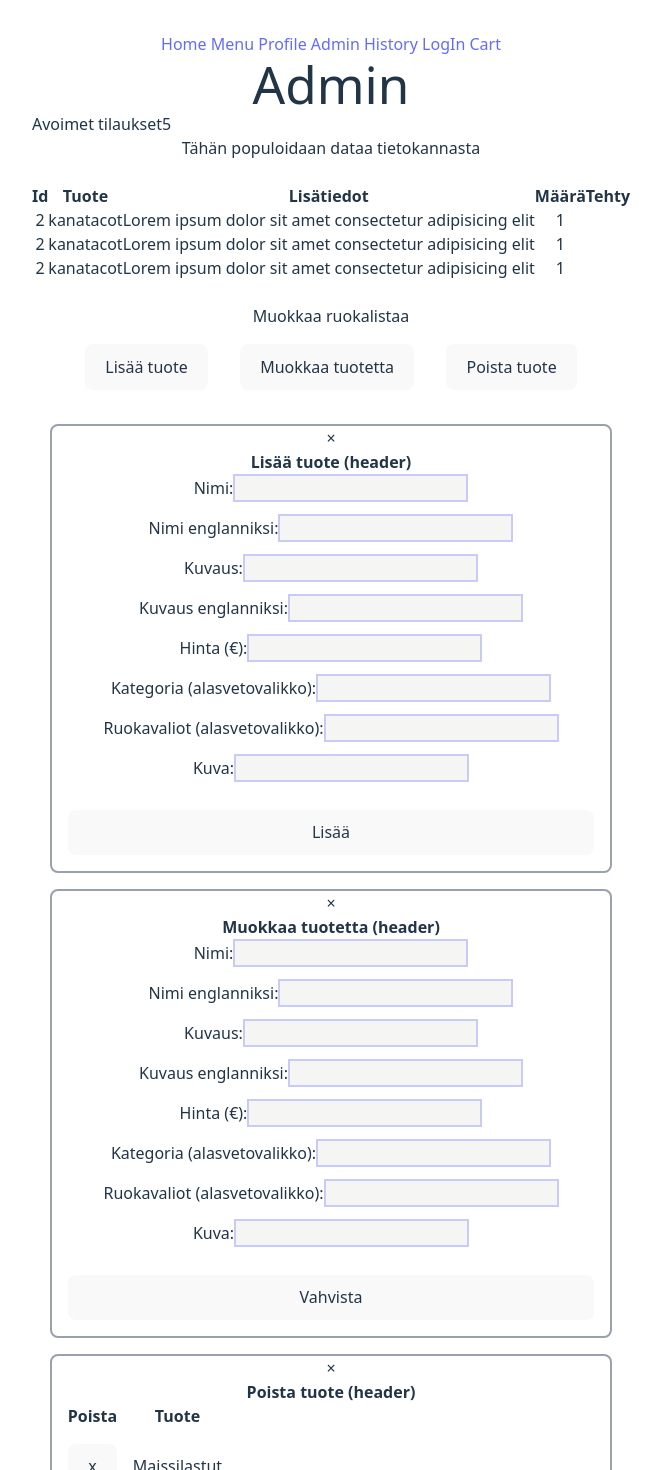
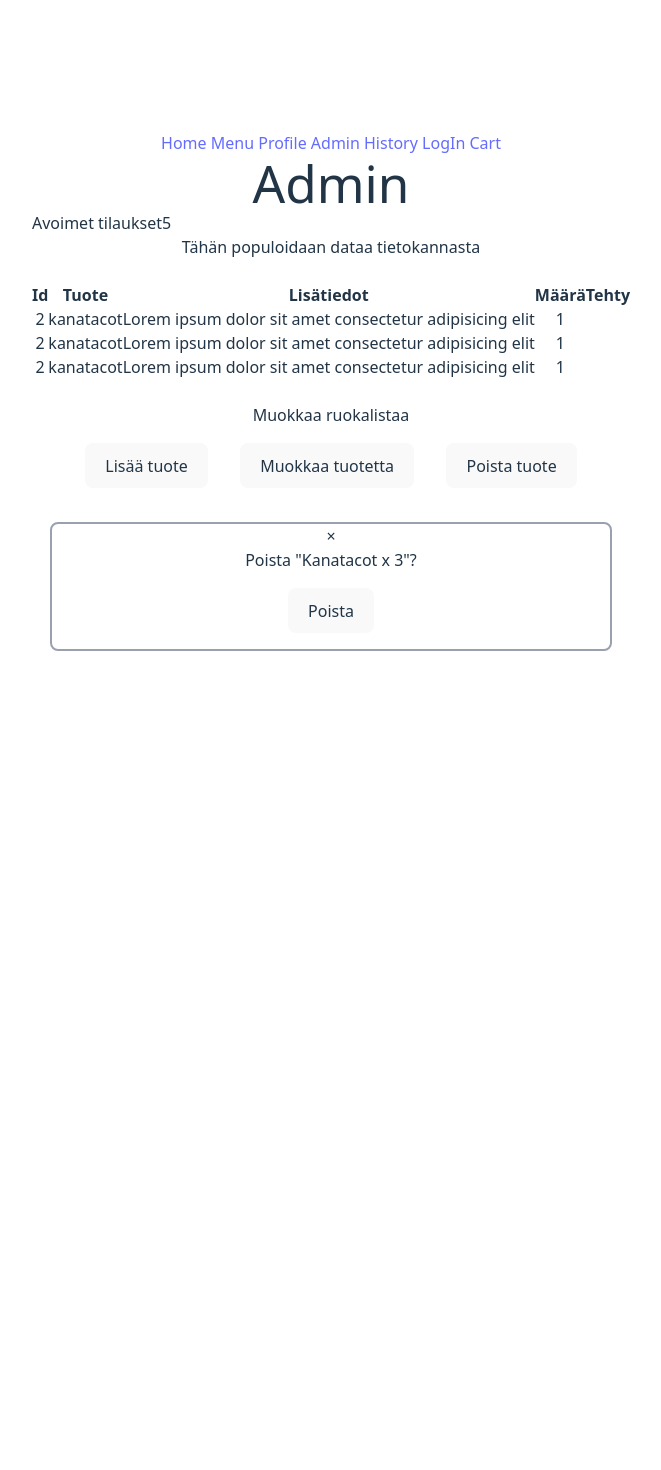
Before and after one commit to sandra-sanj/restaurant-website, a React (Vite) app in the folder frontend/: page /admin in a window 1280 px wide. Shown: the top 1470 px of the page, without its empty margins (309-970 px from the left). After the commit the page ends 800 px from the top, so only its background shows below. Built offline with nearby package versions, Linux system fonts and the light colour scheme.

Commit message:
Add functionalities to EditMenu buttons - open AddItem, EditItem and DeleteItem - DeleteConfirmation has no functionality yet (always open)

```diff
--- a/frontend/src/components/admin/DeleteItem.jsx
+++ b/frontend/src/components/admin/DeleteItem.jsx
@@ -1,4 +1,6 @@
 const DeleteItem = ({onClose}) => {
+
+  // TODO: lisää x-nappeihin onClick -> avaa DeleteCOnfirmation-komponentin
   return (
     <>
       <div className="m-5 outline-2 outline-gray-400 rounded-md">
@@ -58,6 +60,8 @@ const DeleteItem = ({onClose}) => {
             </tbody>
           </table>
         </div>
+
+
       </div>
     </>
   );
--- a/frontend/src/components/admin/EditMenu.jsx
+++ b/frontend/src/components/admin/EditMenu.jsx
@@ -1,10 +1,10 @@
-const EditMenu = () => {
+const EditMenu = ({addItemClick, editItemClick, deleteItemClick}) => {
   return (
     <>
       <h2>Muokkaa ruokalistaa</h2>
-      <button>Lisää tuote</button>
-      <button>Muokkaa tuotetta</button>
-      <button>Poista tuote</button>
+      <button onClick={addItemClick}>Lisää tuote</button>
+      <button onClick={editItemClick}>Muokkaa tuotetta</button>
+      <button onClick={deleteItemClick}>Poista tuote</button>
     </>
   );
 };
--- a/frontend/src/pages/Admin.jsx
+++ b/frontend/src/pages/Admin.jsx
@@ -18,6 +18,18 @@ const Admin = () => {
     setAddItemOpen(false);
     setEditItemOpen(false);
     setDeleteItemOpen(false);
+  };
+
+  const handleAddItemClick = () => {
+    setAddItemOpen(true);
+  };
+
+  const handleEditItemClick = () => {
+    setEditItemOpen(true);
+  };
+
+  const handleDeleteItemClick = () => {
+    setDeleteItemOpen(true);
   };
 
   return (
@@ -50,14 +62,17 @@ const Admin = () => {
 
       <br />
       <footer>
-        <EditMenu />
+        <EditMenu addItemClick={handleAddItemClick} editItemClick={handleEditItemClick} deleteItemClick={handleDeleteItemClick}/>
       </footer>
 
       <div></div>
 
-      <AddItem onClose={handleButtonCloseClick} />
-      <EditItem onClose={handleButtonCloseClick} />
-      <DeleteItem onClose={handleButtonCloseClick} />
+      {addItemOpen && <AddItem onClose={handleButtonCloseClick} />}
+
+      {editItemOpen && <EditItem onClose={handleButtonCloseClick} />}
+
+      {deleteItemOpen && <DeleteItem onClose={handleButtonCloseClick} />}
+
       <DeleteConfirmation onClose={handleButtonCloseClick} />
     </>
   );
```
